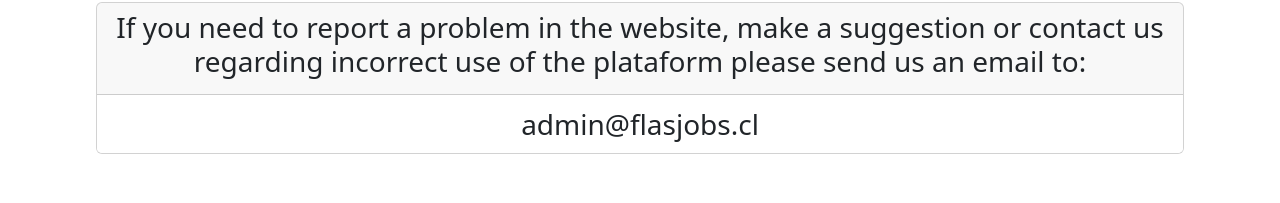
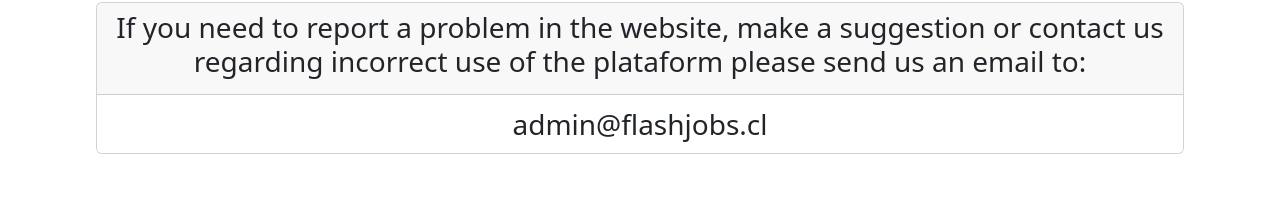
Before and after one commit to EliannyBello/flash-jobs-final-project, a React (Vite) app: page /help in a window 1280 px wide. Shown: the part 142-345 px from the top of the page. Built offline with nearby package versions, Linux system fonts and the light colour scheme.

Commit message:
ortografia help

```diff
--- a/src/page/Help.jsx
+++ b/src/page/Help.jsx
@@ -10,7 +10,7 @@ const Help = () => {
                 please send us an email to:</h3>
                 </div>
                 <ul className="list-group list-group-flush text-center">
-                    <li className="list-group-item fs-3"> admin@flasjobs.cl</li>
+                    <li className="list-group-item fs-3"> admin@flashjobs.cl</li>
 
 
                 </ul>
```
